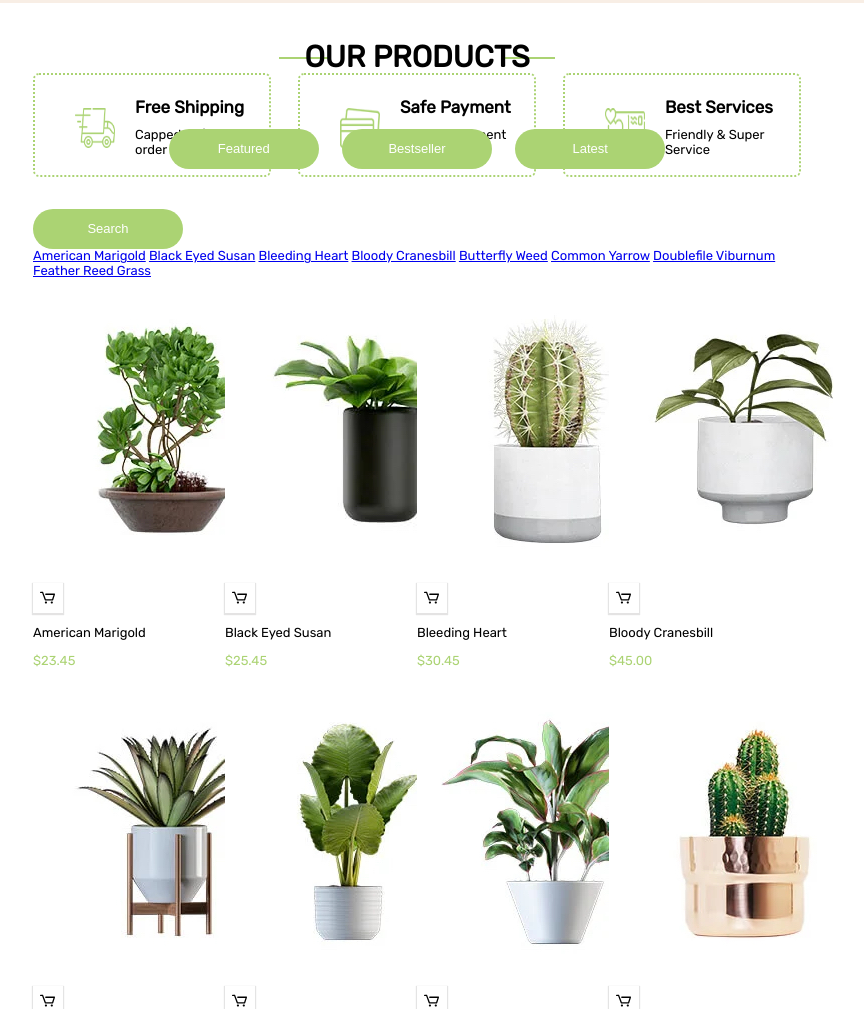
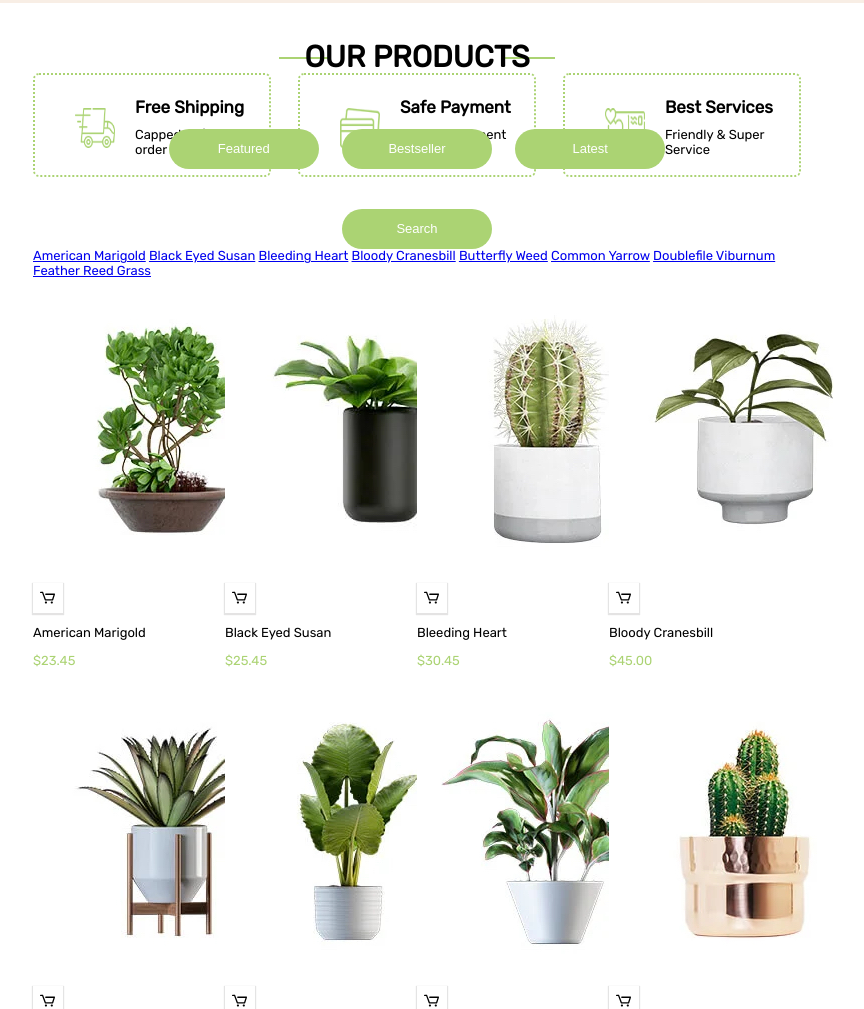
Before and after one commit to groupFourSTEDSA/pronia, a plain HTML site: page index.html in a window 1280 px wide. Shown: the part 820-1829 px from the top of the page, without its empty margins (223-1087 px from the left). Drawn offline with Linux system fonts and the light colour scheme.

Commit message:
centered our search button

```diff
--- a/styles/sass/partials/_ourProduct.scss
+++ b/styles/sass/partials/_ourProduct.scss
@@ -47,6 +47,13 @@ h2 {
     margin: 30px 10px 40px 10px;
 }
 
+.search {
+    display: flex;
+    flex-direction: column;
+    align-items: center;
+
+    }
+
 .productImgContainer {
     display: flex;
     flex-wrap: wrap;
```
Also changed, not shown: styles/style.css.
